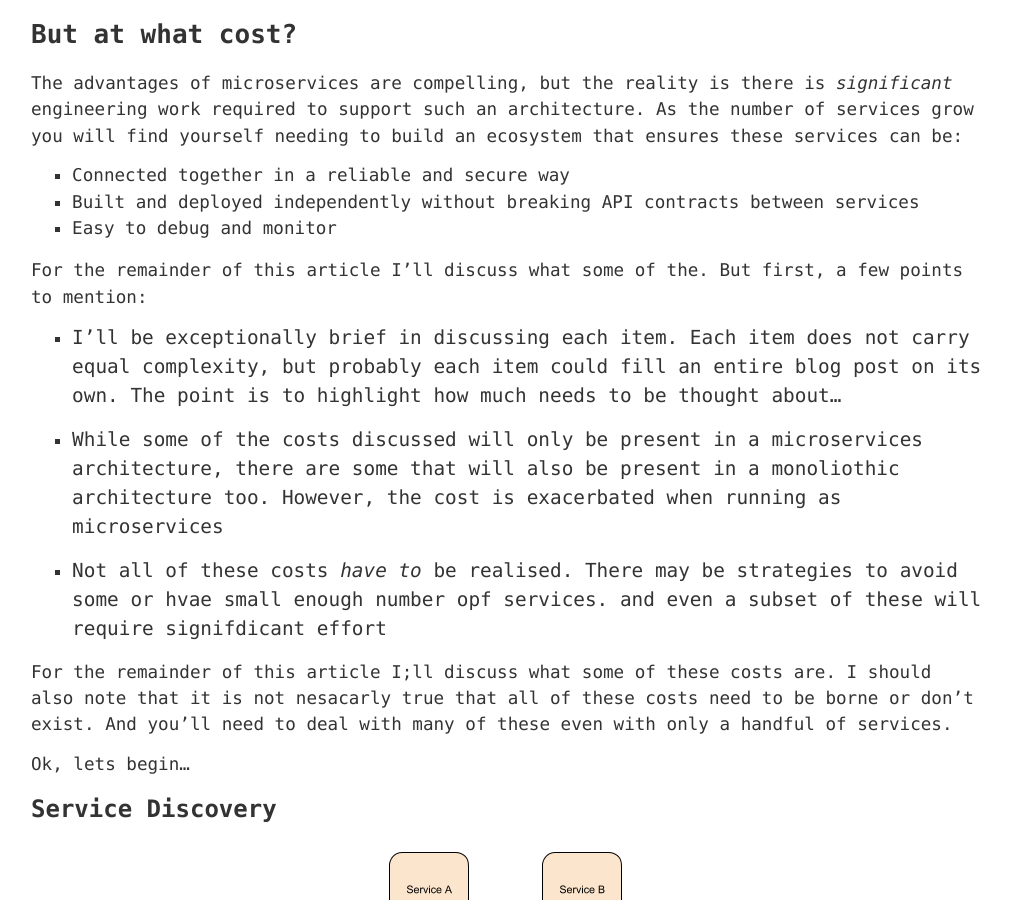
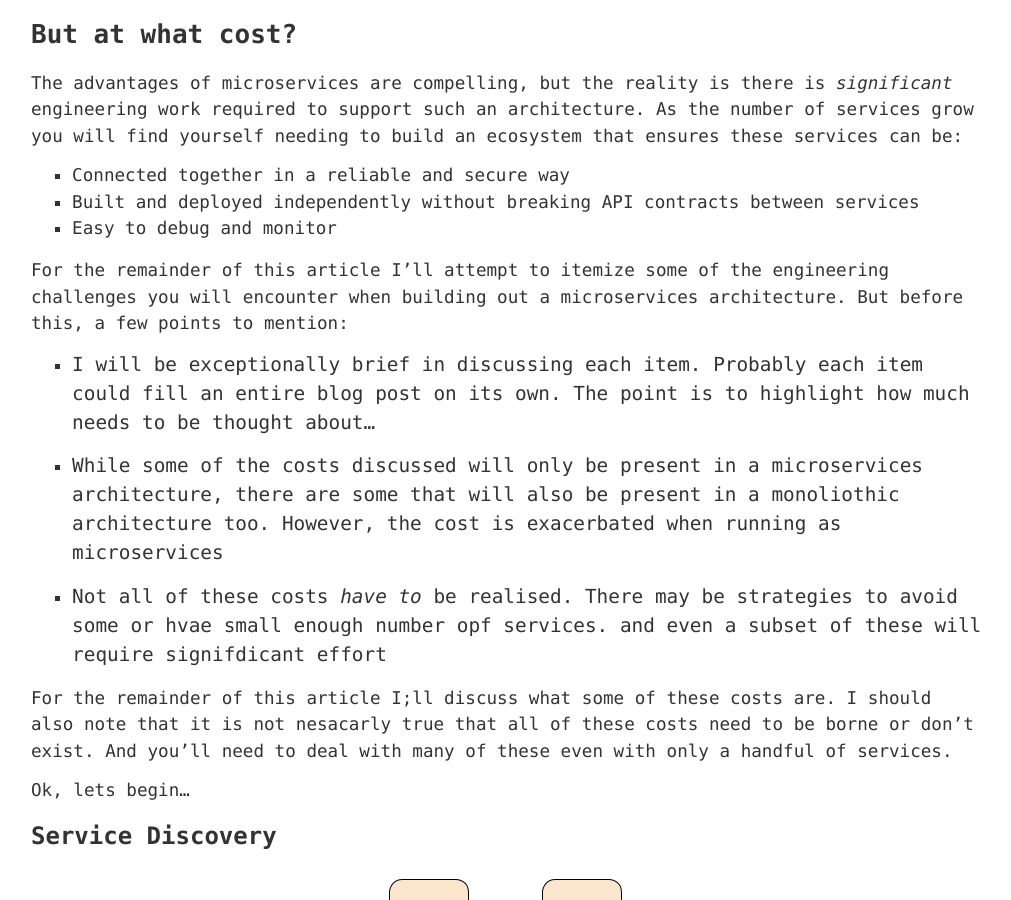
Before and after one commit to hbakkum/hbakkum.github.io, a Jekyll site: the page built from _posts/2019-01-19-costs-associated-with-a-microservices-architecture.md, in a window 1280 px wide and 900 px high, scrolled down 2516 px. Shown: the whole window, without its empty margins (133-1144 px from the left). Built offline with Jekyll 4.4.1, drawn with Linux system fonts in a browser that asks for light colours; comment, search, counter and statistics services are not loaded.

Commit message:
Update 2019-01-19-costs-associated-with-a-microservices-architecture.md

```diff
--- a/_posts/2019-01-19-costs-associated-with-a-microservices-architecture.md
+++ b/_posts/2019-01-19-costs-associated-with-a-microservices-architecture.md
@@ -59,16 +59,15 @@ With these differences in mind, we can see that a microservices architecture can
 * Failure of a service need not bring down the entire application and may result in only a small piece of functionality being affected
 
 ## But at what cost? ##
-The advantages of microservices are compelling, but the reality is there is *significant* engineering work required to support such an architecture. As the
-number of services grow you will find yourself needing to build an ecosystem that ensures these services can be:
+The advantages of microservices are compelling, but the reality is there is *significant* engineering work required to support such an architecture. As the number of services grow you will find yourself needing to build an ecosystem that ensures these services can be:
 
 * Connected together in a reliable and secure way
 * Built and deployed independently without breaking API contracts between services
 * Easy to debug and monitor
 
-For the remainder of this article I'll discuss what some of the. But first, a few points to mention:
+For the remainder of this article I'll attempt to itemize some of the engineering challenges you will encounter when building out a microservices architecture. But before this, a few points to mention:
 
-* I'll be exceptionally brief in discussing each item. Each item does not carry equal complexity, but probably each item could fill an entire blog post
+* I will be exceptionally brief in discussing each item. Probably each item could fill an entire blog post
 on its own. The point is to highlight how much needs to be thought about...
 
 * While some of the costs discussed will only be present in a microservices architecture, there are some that will also be present in a
```
